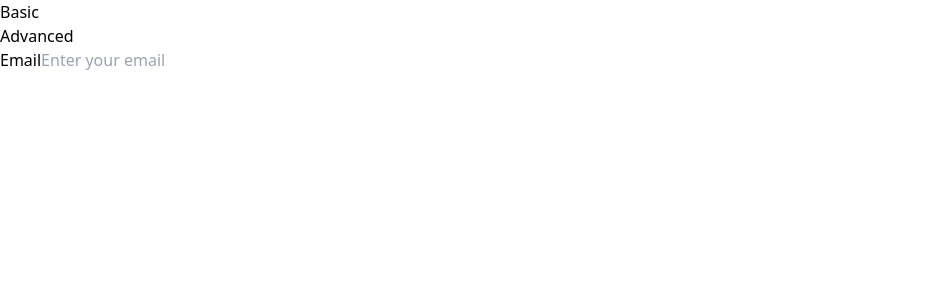
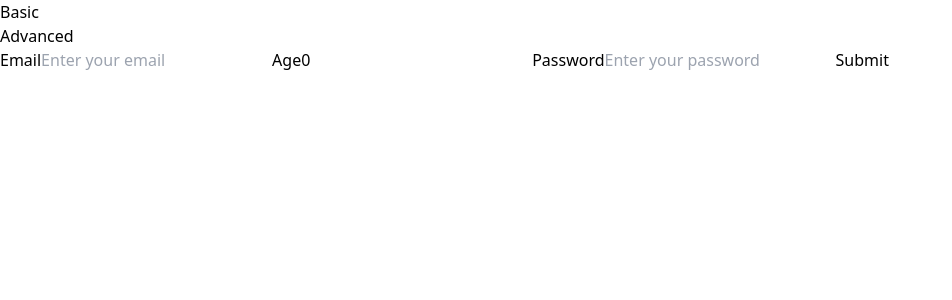
Before and after one commit to NelliWojo/formik-yup-form, a React (Vite) app: page / in a window 1280 px wide. Shown: the top 300 px of the page, without its empty margins (0-952 px from the left). Built offline with nearby package versions, Linux system fonts and the light colour scheme.

Commit message:
add basic form

```diff
--- a/package.json
+++ b/package.json
@@ -10,6 +10,7 @@
     "preview": "vite preview"
   },
   "dependencies": {
+    "formik": "^2.4.6",
     "react": "^18.2.0",
     "react-dom": "^18.2.0"
   },
--- a/src/components/BasicForm.tsx
+++ b/src/components/BasicForm.tsx
@@ -1,8 +1,60 @@
+import { FormikHelpers, useFormik } from "formik";
+
+interface FormValues {
+  email: string;
+  age: number;
+  password: string;
+  confirmPassword: string;
+}
+
 export default function BasicForm() {
+  const {values, handleChange, handleBlur} = useFormik<FormValues>({
+    initialValues: {
+      email: "",
+      age: 0,
+      password: "",
+      confirmPassword: "",
+    },
+    onSubmit: (
+      values: FormValues,
+      { setSubmitting }: FormikHelpers<FormValues>
+    ) => {
+      console.log(values);
+      setSubmitting(false);
+    },
+  });
+    console.log(values)
+
   return (
     <form autoComplete="off">
       <label htmlFor="email">Email</label>
-      <input id="email" type="email" placeholder="Enter your email" />
+      <input
+        id="email"
+        type="email"
+        placeholder="Enter your email"
+        value={values.email}
+        onChange={handleChange}
+        onBlur={handleBlur}
+      />
+      <label htmlFor="age">Age</label>
+      <input
+        id="age"
+        type="number"
+        placeholder="Enter your age"
+        value={values.age}
+        onChange={handleChange}
+        onBlur={handleBlur}
+      />
+      <label htmlFor="password">Password</label>
+      <input
+        id="password"
+        type="paswword"
+        placeholder="Enter your password"
+        value={values.password}
+        onChange={handleChange}
+        onBlur={handleBlur}
+      />
+      <button type="submit">Submit</button>
     </form>
   );
 }
```
Also changed, not shown: 2 other files (tests, documents, lock files or other folders).
